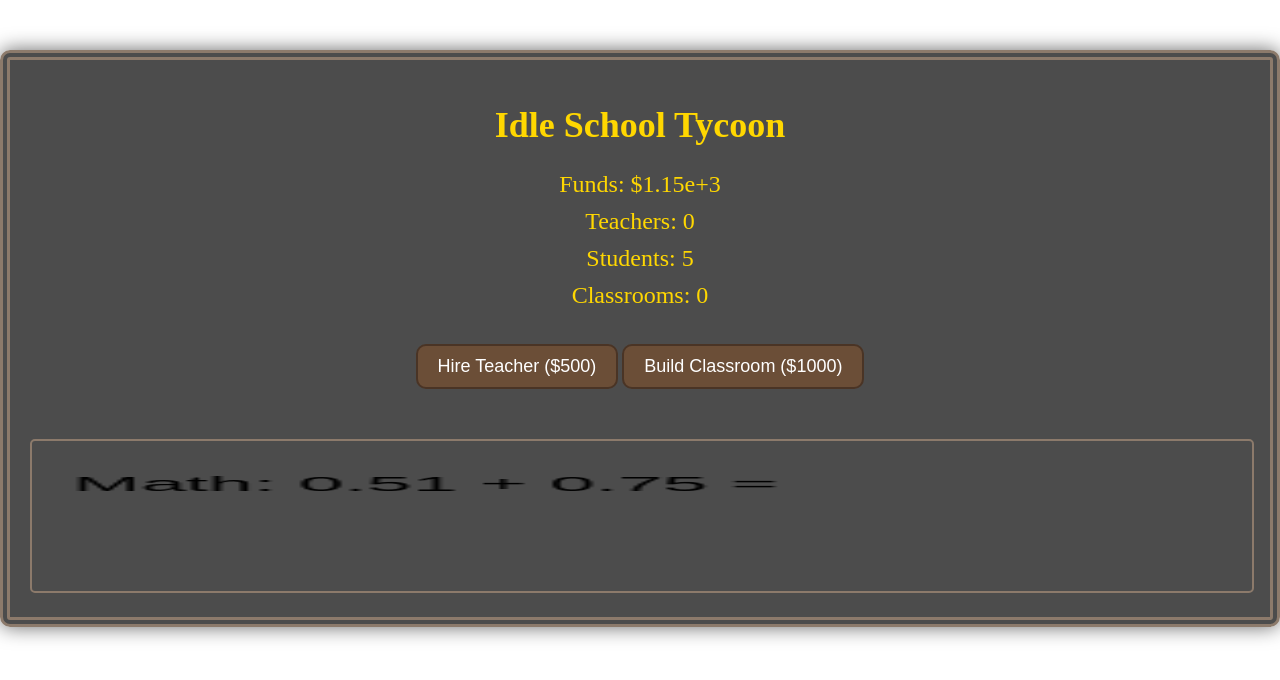
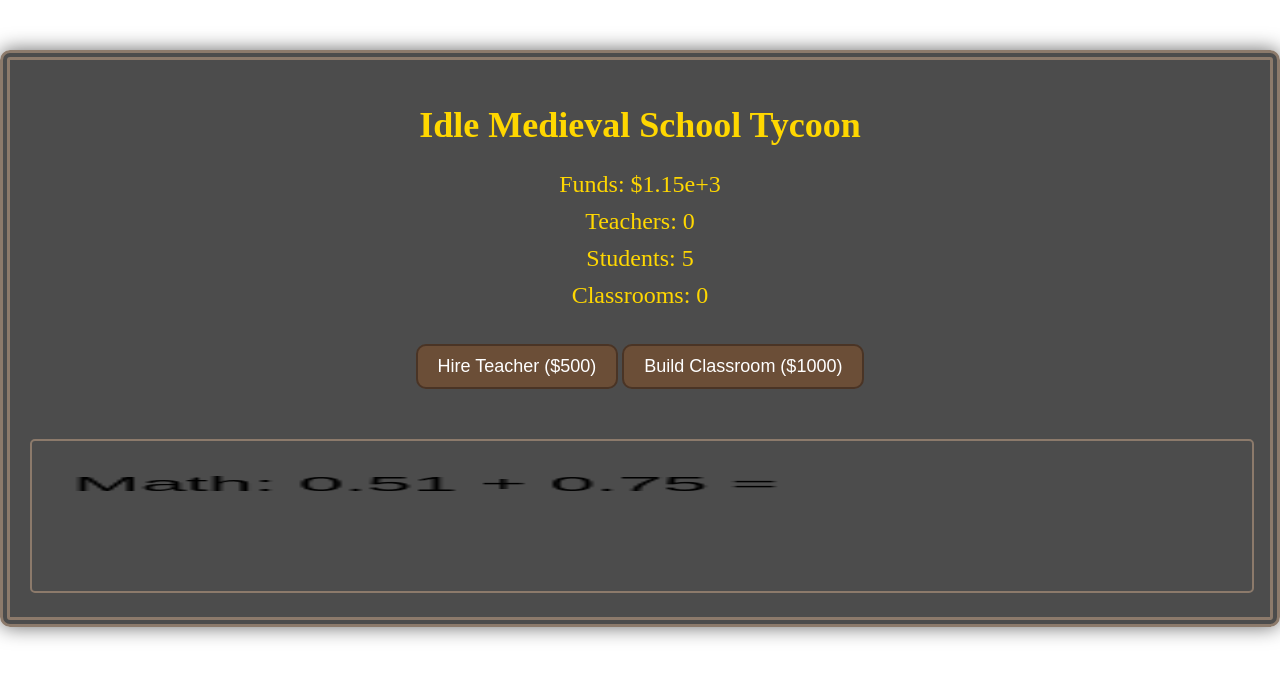
Before and after one commit to largefort/schooltycoon, a plain HTML site: page index.html in a window 1280 px wide. Drawn offline with Linux system fonts and the light colour scheme; a web font is replaced by a local one.

Commit message:
Update index.html

```diff
--- a/index.html
+++ b/index.html
@@ -3,12 +3,12 @@
 <head>
     <meta charset="UTF-8">
     <meta name="viewport" content="width=device-width, initial-scale=1.0">
-    <title>Idle School Tycoon</title>
+    <title>Idle Medieval School Tycoon</title>
     <link rel="stylesheet" href="styles.css">
 </head>
 <body>
     <div id="game-container">
-        <h1>Idle School Tycoon</h1>
+        <h1>Idle Medieval School Tycoon</h1>
         <div id="stats">
             <p>Funds: $<span id="funds">1000</span></p>
             <p>Teachers: <span id="teachers">0</span></p>
```
